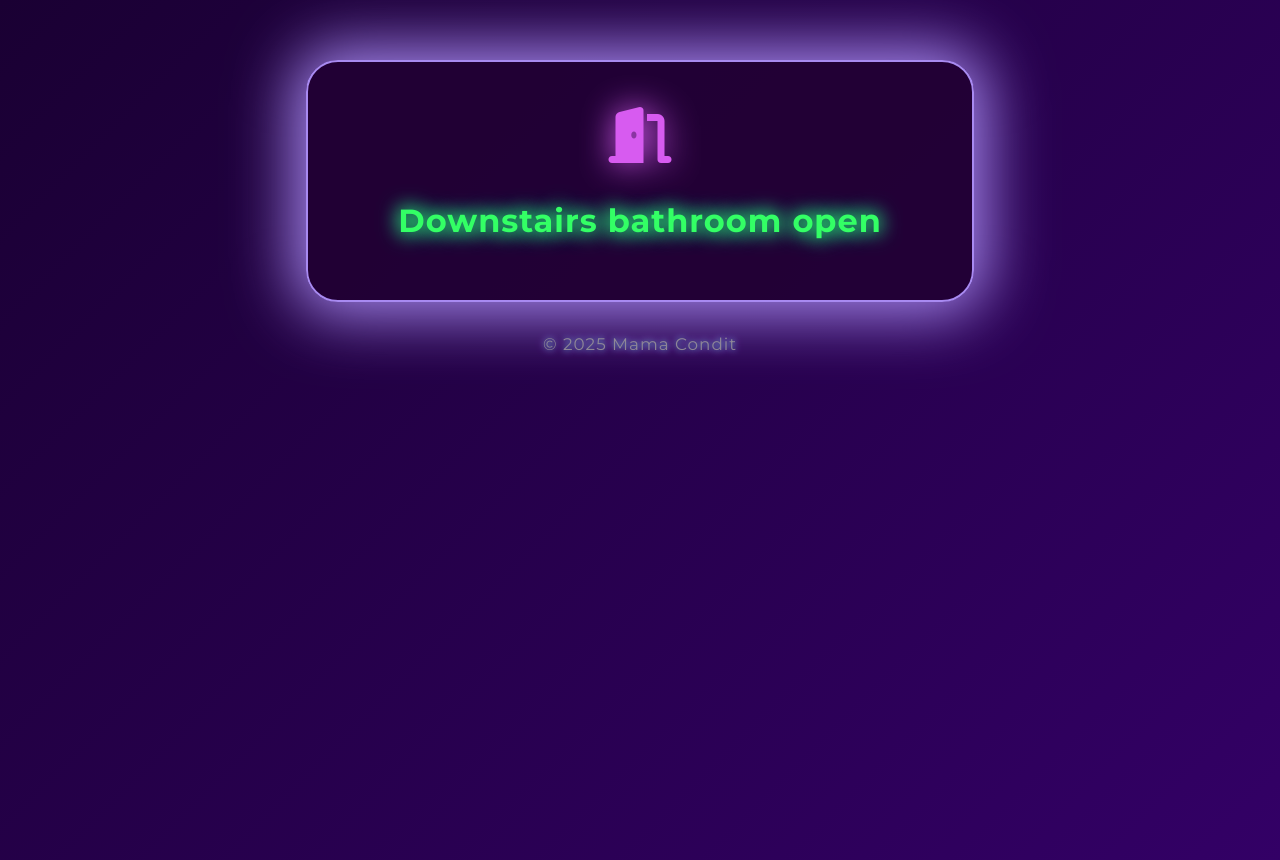
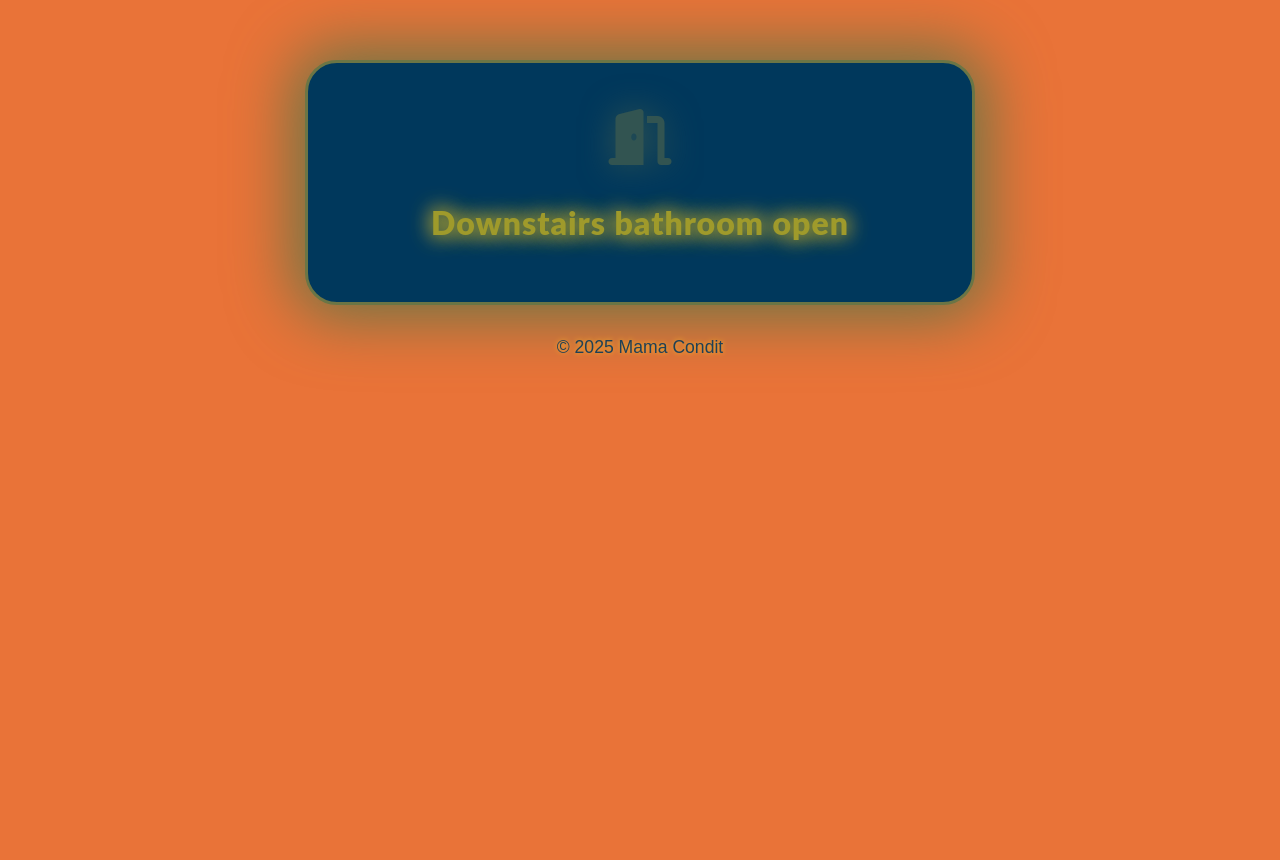
Before and after one commit to KCondit/door-timer, a Flask app: page / in a window 1280 px wide. Run offline with Flask 3, Linux system fonts and the light colour scheme; some libraries are stand-ins or nearby versions.

Commit message:
Update styles.css

```diff
--- a/static/styles.css
+++ b/static/styles.css
@@ -1,72 +1,85 @@
+/* Main font: Lato ExtraBold (900), fallback Arial; Footer font: Actor */
 body {
-    font-family: 'Montserrat', Arial, sans-serif;
-    background: linear-gradient(135deg, #1a0033 0%, #330066 100%);
+    font-family: 'Lato', Arial, sans-serif;
+    background: #e97338; /* Solid orange background */
     min-height: 100vh;
     margin: 0;
     padding: 0;
-    color: #fff;
+    color: #00385c; /* Navy blue text for better contrast */
     overflow-x: hidden;
 }
+
 .dashboard-card {
     max-width: 600px;
     margin: 60px auto 30px auto;
     padding: 2.5rem 2rem;
     border-radius: 2rem;
     text-align: center;
-    background: rgba(34, 0, 51, 0.9);
-    box-shadow: 0 0 40px 8px #33fff3, 0 6px 24px rgba(40, 0, 80, 0.4);
-    border: 2px solid #33fff3;
-    animation: neon-glow 1.8s infinite alternate;
+    background: #00385c; /* Navy blue card */
+    box-shadow: 0 0 40px 8px #fcc725, 0 6px 24px rgba(0, 56, 92, 0.4); /* Mustard glow */
+    border: 3px solid #fcc725;
+    animation: mustard-glow 1.8s infinite alternate;
 }
-@keyframes neon-glow {
-    from { box-shadow: 0 0 40px 8px #33fff3; border-color: #33fff3; }
-    to { box-shadow: 0 0 80px 16px #ff33ef; border-color: #ff33ef; }
+
+@keyframes mustard-glow {
+    from { box-shadow: 0 0 40px 8px #fcc725; border-color: #fcc725; }
+    to { box-shadow: 0 0 80px 16px #00385c; border-color: #00385c; }
 }
 
 .door-state {
     font-size: 2rem;
-    font-weight: 700;
+    font-weight: 900;
     margin-bottom: 1.2rem;
     letter-spacing: 1px;
-    text-shadow: 0 0 10px #fff, 0 0 20px #ff33ef;
+    text-shadow: 0 0 10px #fcc725, 0 0 20px #fff;
     transition: color 0.4s, text-shadow 0.4s;
 }
-.door-state.closed { color: #dc3545; text-shadow: 0 0 18px #ff335e, 0 0 22px #ff33ef;} /* Red */
-.door-state.open { color: #33ff65; text-shadow: 0 0 18px #33ff65, 0 0 22px #09ffb2;} /* Green */
+
+.door-state.closed {
+    color: #dc3545; /* Red for closed */
+    text-shadow: 0 0 18px #dc3545, 0 0 22px #fcc725;
+}
+.door-state.open {
+    color: #9f9a2b; /* Leaf green for open */
+    text-shadow: 0 0 18px #9f9a2b, 0 0 22px #fcc725;
+}
 
 .timer-value {
     font-size: 1.5rem;
     font-weight: 600;
-    color: #fffb33;
+    color: #fcc725;
     margin-bottom: 1rem;
-    text-shadow: 0 0 10px #fffb33, 0 0 15px #fff;
+    text-shadow: 0 0 10px #fcc725, 0 0 15px #fff;
 }
+
 .icon {
     font-size: 3.5rem;
     margin-bottom: 1.2rem;
-    color: #33fff3;
-    text-shadow: 0 0 25px #33fff3, 0 0 18px #09ffb2;
+    color: #fcc725;
+    text-shadow: 0 0 25px #fcc725, 0 0 18px #00385c;
     animation: pulse-icon 1.2s infinite alternate;
     transition: color 0.3s, text-shadow 0.3s;
 }
 @keyframes pulse-icon {
-    0% { color: #33fff3; text-shadow: 0 0 25px #33fff3; }
-    100% { color: #ff33ef; text-shadow: 0 0 35px #ff33ef; }
+    0% { color: #fcc725; text-shadow: 0 0 25px #fcc725; }
+    100% { color: #00385c; text-shadow: 0 0 35px #00385c; }
 }
+
 .footer {
     margin-top: 2rem;
     text-align: center;
-    color: #a3a3a3;
-    font-size: 1.05rem;
-    letter-spacing: 1px;
-    text-shadow: 0 0 6px #33fff3, 0 0 10px #ff33ef;
-    opacity: 0.8;
+    font-family: 'Actor', Arial, sans-serif;
+    font-size: 1.1rem;
+    color: #00385c;
+    text-shadow: 0 0 5px #fcc725;
+    opacity: 0.85;
 }
+
 ::-webkit-scrollbar {
     width: 10px;
-    background: #330066;
+    background: #00385c; /* Navy */
 }
 ::-webkit-scrollbar-thumb {
-    background: #33fff3;
+    background: #fcc725; /* Mustard */
     border-radius: 10px;
 }
```
